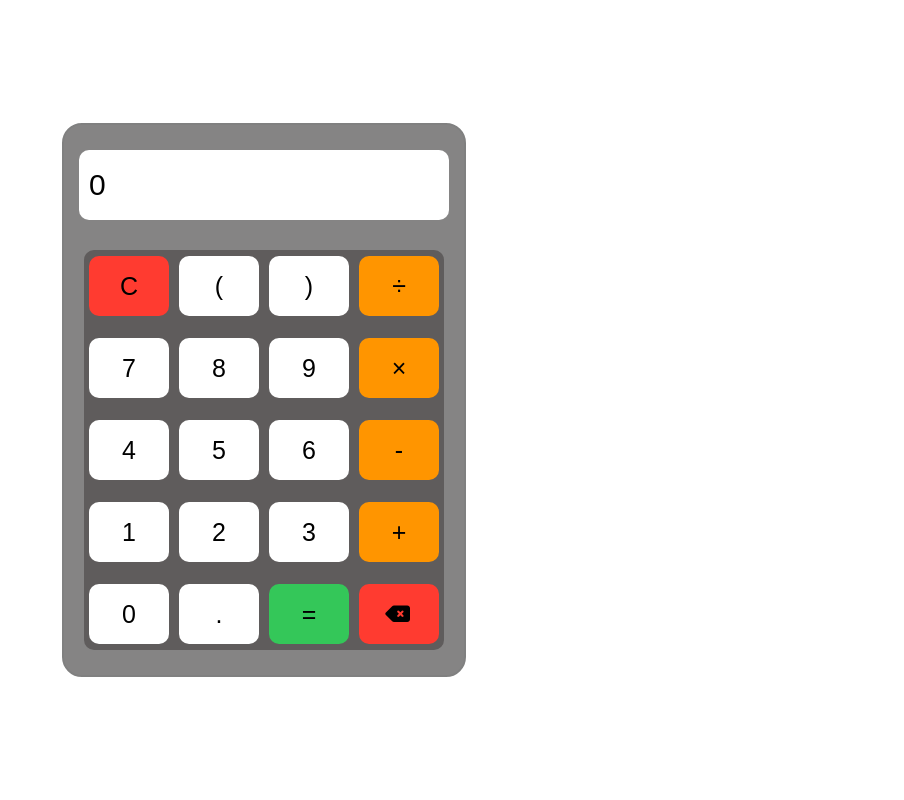
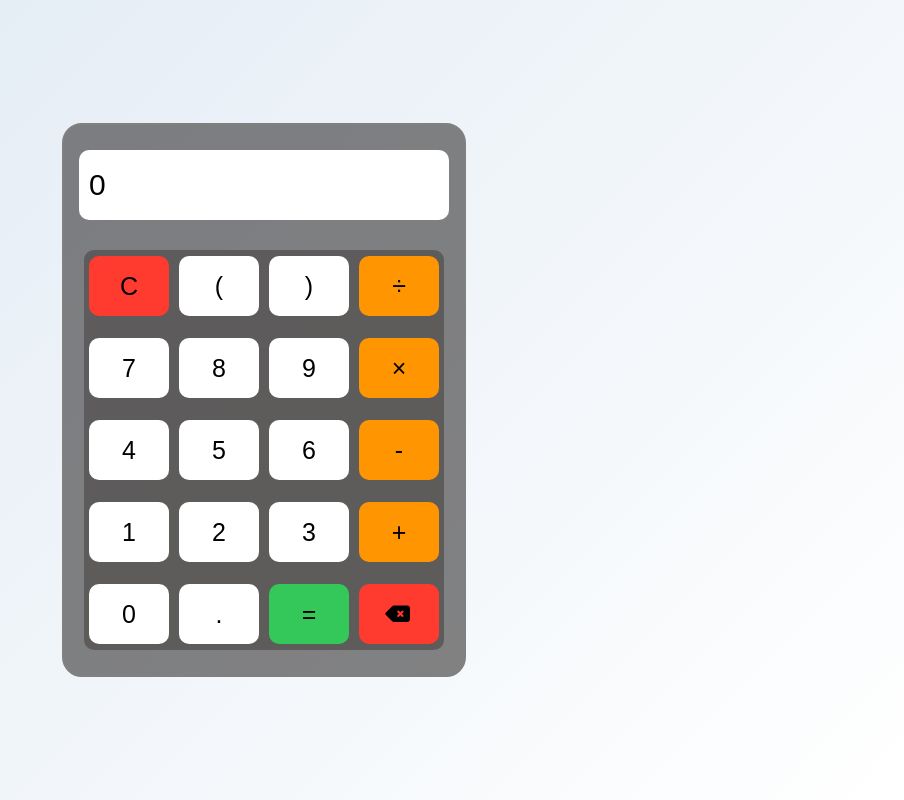
Before and after one commit to Bishal-Sutradhar/-Simple-calculator-project, a plain HTML site: page index.html in a window 1280 px wide. Shown: the whole page, without its empty margins (376-1280 px from the left). Drawn offline with Linux system fonts and the light colour scheme.

Commit message:
Update style.css

```diff
--- a/style.css
+++ b/style.css
@@ -8,6 +8,7 @@ body {
     display: flex;
     justify-content: center;
     align-items: center;
+    background: linear-gradient(135deg, #dfe9f3, #ffffff);
 }
 .container {
     height: 550px;
```
